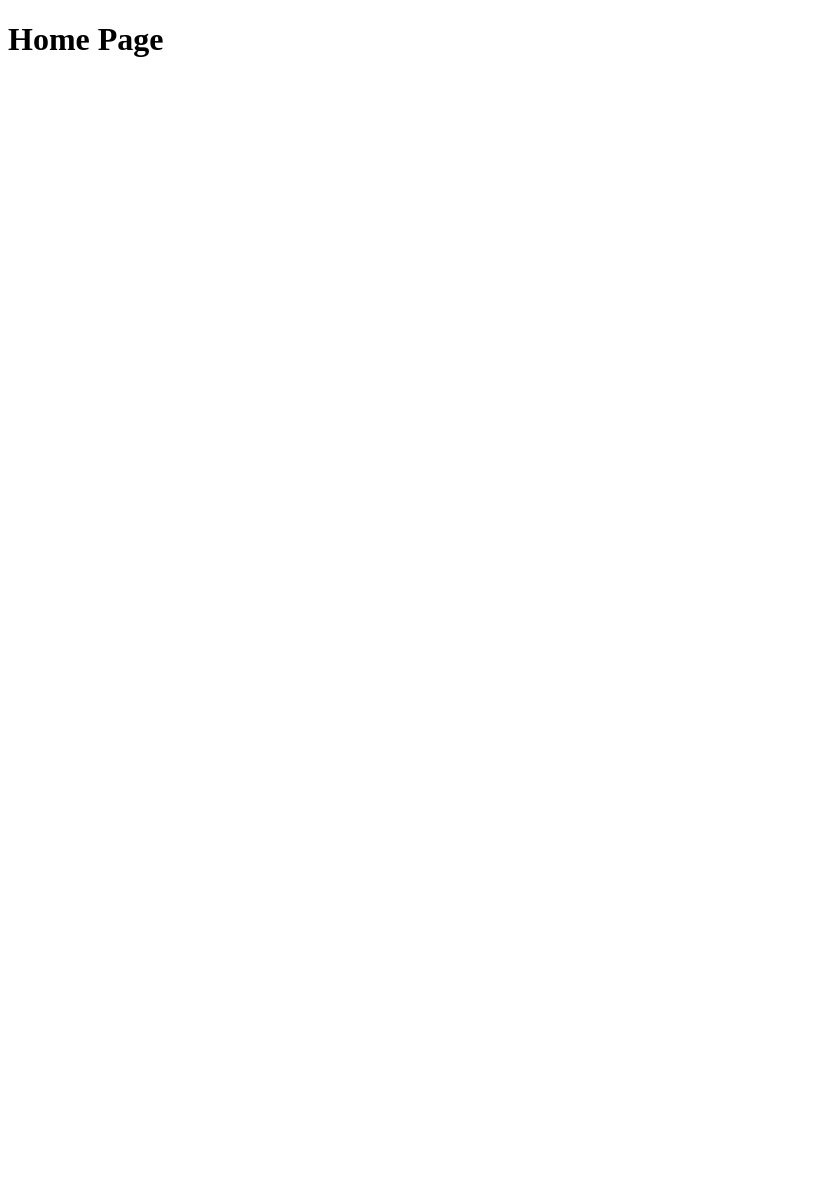
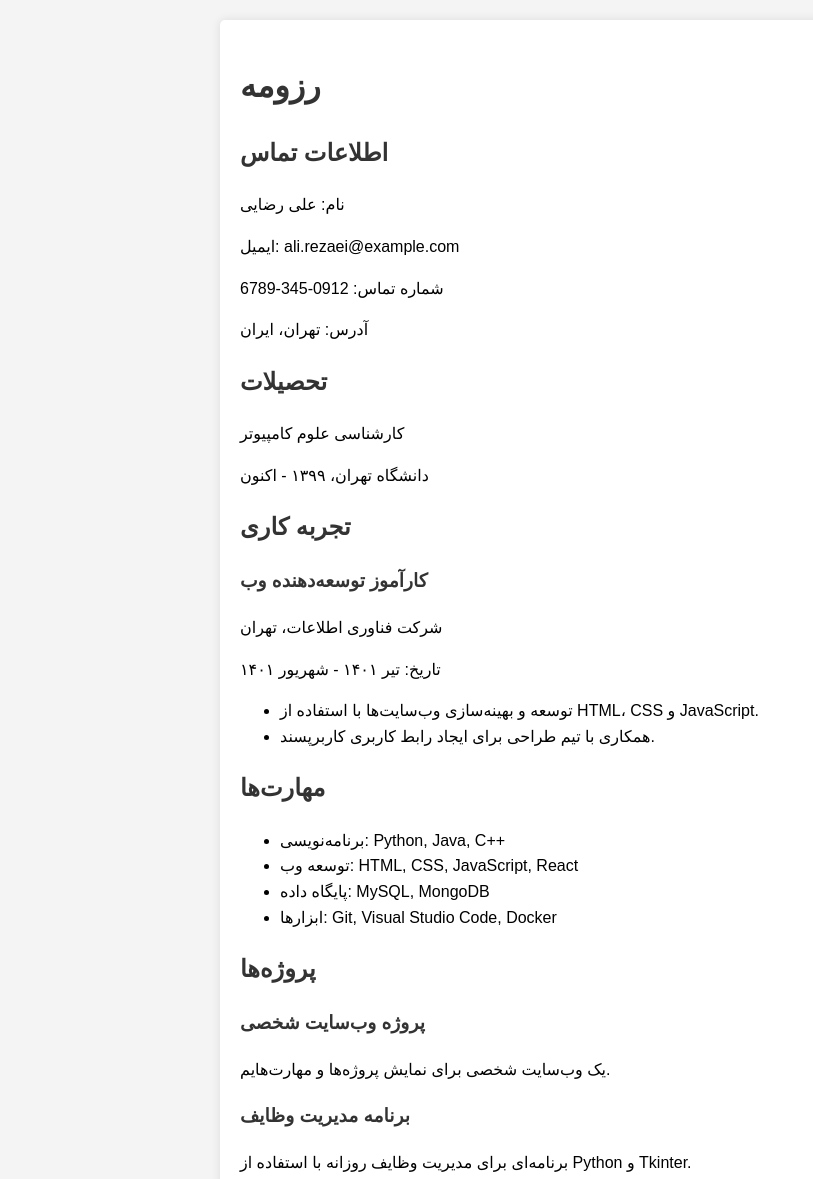
Before and after one commit to Sarkhanii/home, a plain HTML site: page index.html in a window 1280 px wide. Shown: the whole page, without its empty margins (0-813 px from the left). Before the commit the page ends 800 px from the top, so only its background shows below. Drawn offline with Linux system fonts and the light colour scheme.

Commit message:
Update index.html

```diff
--- a/index.html
+++ b/index.html
@@ -1,11 +1,76 @@
 <!DOCTYPE html>
-<html lang="en">
+<html lang="fa">
 <head>
     <meta charset="UTF-8">
     <meta name="viewport" content="width=device-width, initial-scale=1.0">
-    <title>Home Page</title>
+    <title>رزومه من</title>
+    <style>
+        body {
+            font-family: Arial, sans-serif;
+            line-height: 1.6;
+            margin: 20px;
+            background-color: #f4f4f4;
+        }
+        h1, h2, h3 {
+            color: #333;
+        }
+        .container {
+            max-width: 800px;
+            margin: auto;
+            background: white;
+            padding: 20px;
+            border-radius: 5px;
+            box-shadow: 0 0 10px rgba(0, 0, 0, 0.1);
+        }
+        .section {
+            margin-bottom: 20px;
+        }
+        .contact-info {
+            margin-bottom: 10px;
+        }
+    </style>
 </head>
 <body>
-    <h1>Home Page</h1>
+    <div class="container">
+        <h1>رزومه</h1>
+        <div class="section contact-info">
+            <h2>اطلاعات تماس</h2>
+            <p>نام: علی رضایی</p>
+            <p>ایمیل: ali.rezaei@example.com</p>
+            <p>شماره تماس: 0912-345-6789</p>
+            <p>آدرس: تهران، ایران</p>
+        </div>
+        <div class="section education">
+            <h2>تحصیلات</h2>
+            <p>کارشناسی علوم کامپیوتر</p>
+            <p>دانشگاه تهران، ۱۳۹۹ - اکنون</p>
+        </div>
+        <div class="section experience">
+            <h2>تجربه کاری</h2>
+            <h3>کارآموز توسعه‌دهنده وب</h3>
+            <p>شرکت فناوری اطلاعات، تهران</p>
+            <p>تاریخ: تیر ۱۴۰۱ - شهریور ۱۴۰۱</p>
+            <ul>
+                <li>توسعه و بهینه‌سازی وب‌سایت‌ها با استفاده از HTML، CSS و JavaScript.</li>
+                <li>همکاری با تیم طراحی برای ایجاد رابط کاربری کاربرپسند.</li>
+            </ul>
+        </div>
+        <div class="section skills">
+            <h2>مهارت‌ها</h2>
+            <ul>
+                <li>برنامه‌نویسی: Python, Java, C++</li>
+                <li>توسعه وب: HTML, CSS, JavaScript, React</li>
+                <li>پایگاه داده: MySQL, MongoDB</li>
+                <li>ابزارها: Git, Visual Studio Code, Docker</li>
+            </ul>
+        </div>
+        <div class="section projects">
+            <h2>پروژه‌ها</h2>
+            <h3>پروژه وب‌سایت شخصی</h3>
+            <p>یک وب‌سایت شخصی برای نمایش پروژه‌ها و مهارت‌هایم.</p>
+            <h3>برنامه مدیریت وظایف</h3>
+            <p>برنامه‌ای برای مدیریت وظایف روزانه با استفاده از Python و Tkinter.</p>
+        </div>
+    </div>
 </body>
 </html>
```
